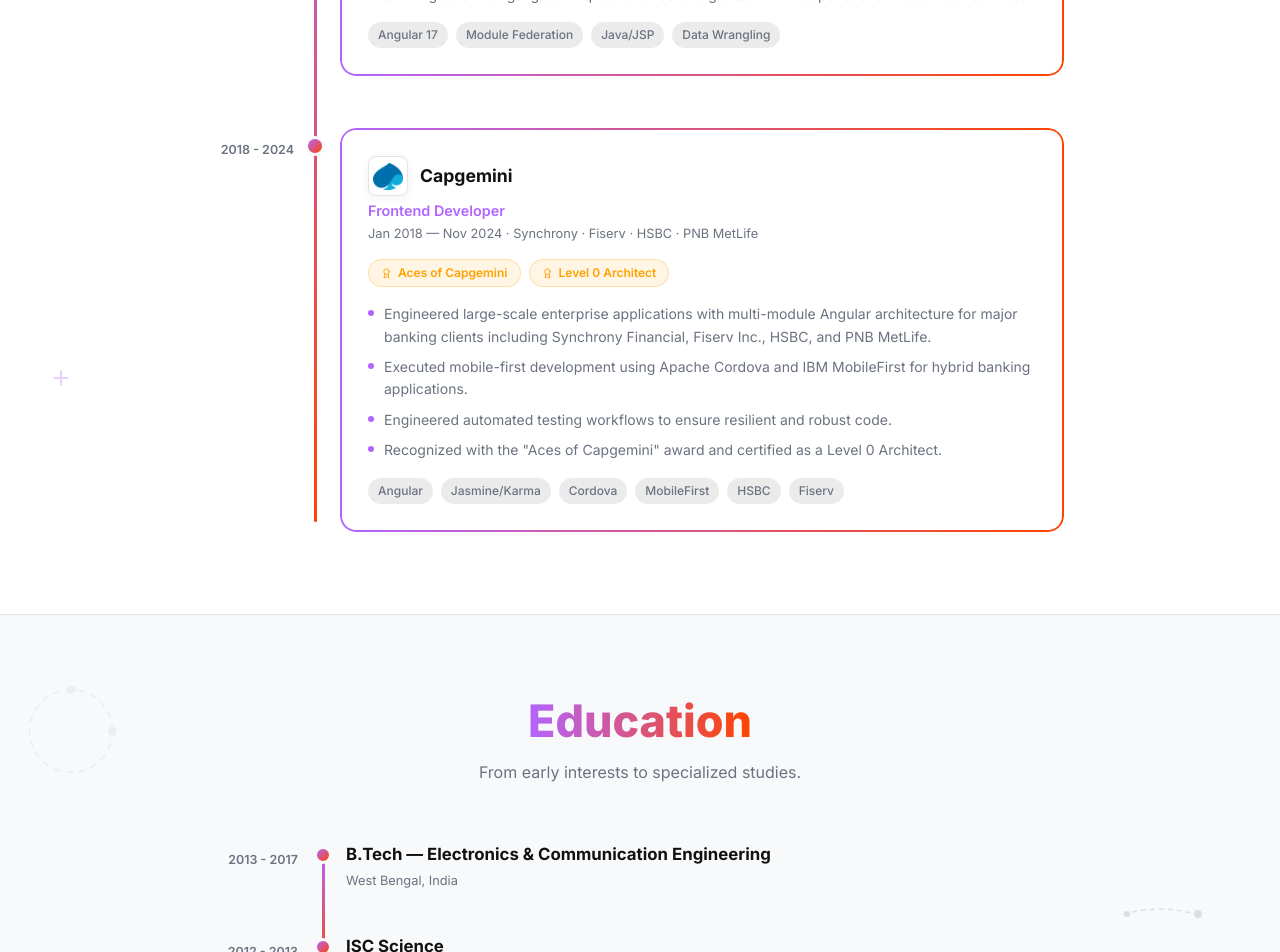
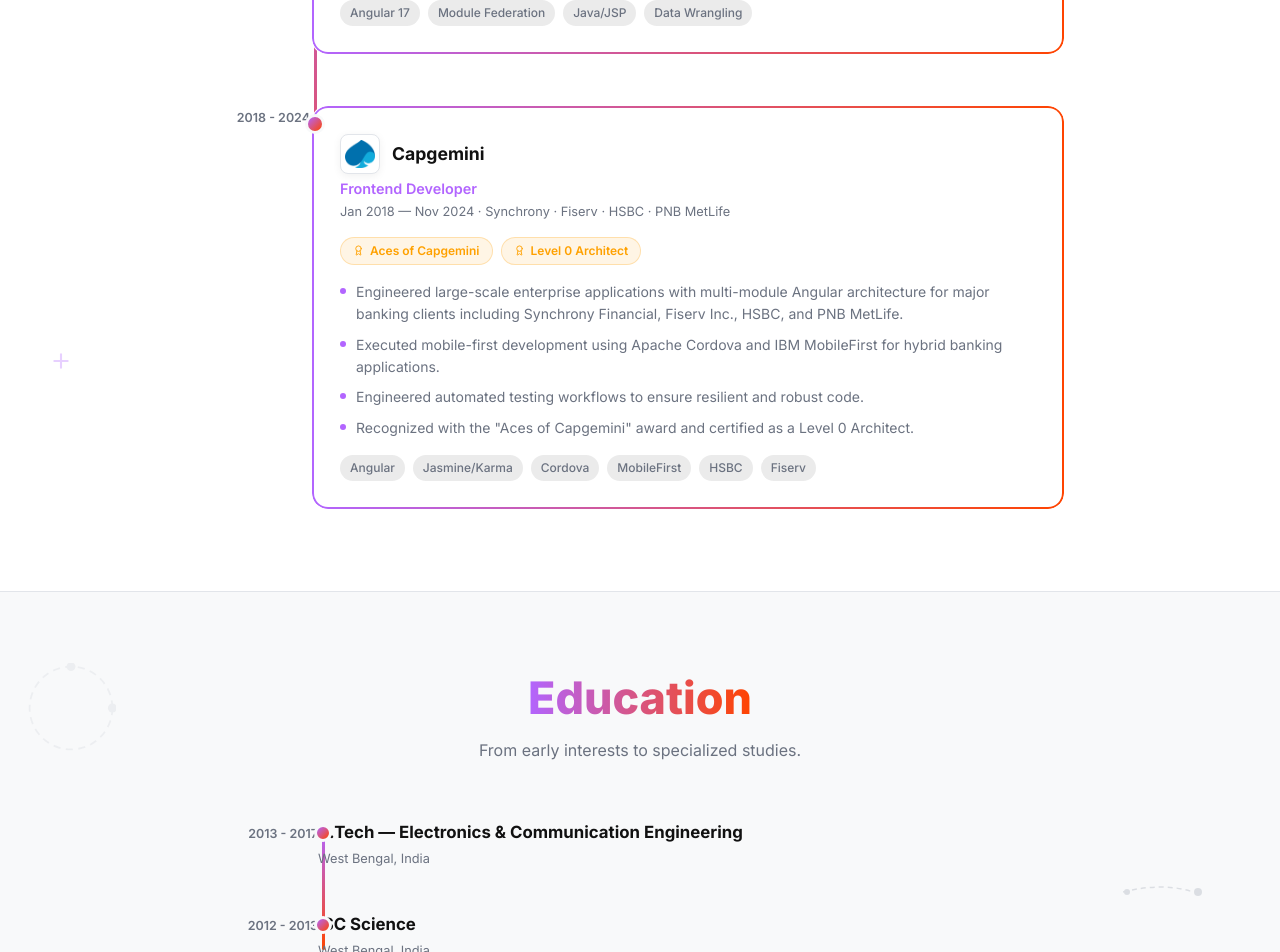
Before and after one commit to Debokti/dvoktg-portfolio, a Next.js app: page / in a window 1280 px wide. Shown: the part 1840-2792 px from the top of the page. Built offline with nearby package versions, Linux system fonts and the light colour scheme.

Commit message:
fix: refactored hero, experience, and education sections to stack correctly on mobile devices

```diff
--- a/src/components/EducationSection.tsx
+++ b/src/components/EducationSection.tsx
@@ -81,30 +81,17 @@
         <div style={{ position: 'relative', marginBottom: '60px' }}>
           {/* Vertical line */}
           <div
+            className="absolute left-[20px] md:left-[108px] top-[10px] bottom-[10px] w-[3px] rounded-sm"
             style={{
-              position: 'absolute',
-              left: '108px',
-              top: '10px',
-              bottom: '10px',
-              width: '3px',
               background: 'linear-gradient(180deg, #b265ff, #ff4400)',
-              borderRadius: '2px',
             }}
           />
 
           <div style={{ display: 'flex', flexDirection: 'column', gap: '44px' }}>
             {education.map((edu, idx) => (
-              <div key={idx} style={{ display: 'flex', gap: '0', position: 'relative' }}>
+              <div key={idx} className="flex flex-col md:flex-row gap-0 items-start relative">
                 {/* Year */}
-                <div
-                  style={{
-                    width: '104px',
-                    textAlign: 'right',
-                    paddingRight: '20px',
-                    paddingTop: '4px',
-                    flexShrink: 0,
-                  }}
-                >
+                <div className="md:w-[104px] text-left md:text-right pl-[44px] md:pl-0 md:pr-[20px] pt-0 md:pt-[4px] shrink-0 mb-1 md:mb-0">
                   <span style={{ fontSize: '0.78rem', fontWeight: 600, color: 'var(--text-muted)', lineHeight: 1.4 }}>
                     {edu.year}
                   </span>
@@ -112,21 +99,14 @@
 
                 {/* Dot */}
                 <div
+                  className="absolute left-[12.5px] md:left-[100px] top-[2px] md:top-[4px] w-[18px] h-[18px] rounded-full border-[3px] border-[var(--bg)] z-10 shrink-0"
                   style={{
-                    position: 'absolute',
-                    left: '100px',
-                    top: '4px',
-                    width: '18px',
-                    height: '18px',
-                    borderRadius: '50%',
                     background: 'linear-gradient(135deg, #b265ff, #ff4400)',
-                    border: '3px solid var(--bg)',
-                    zIndex: 1,
                   }}
                 />
 
                 {/* Content */}
-                <div style={{ paddingLeft: '28px', flex: 1 }}>
+                <div className="pl-[44px] md:pl-[28px] flex-1 w-full">
                   <h3 style={{ fontSize: '1.05rem', fontWeight: 700, color: 'var(--text)', marginBottom: '4px' }}>
                     {edu.degree}
                   </h3>
--- a/src/components/ExperienceSection.tsx
+++ b/src/components/ExperienceSection.tsx
@@ -78,30 +78,17 @@
         <div style={{ position: 'relative' }}>
           {/* Vertical gradient line */}
           <div
+            className="absolute left-[20px] md:left-[100px] top-[12px] bottom-[12px] w-[3px] rounded-sm"
             style={{
-              position: 'absolute',
-              left: '100px',
-              top: '12px',
-              bottom: '12px',
-              width: '3px',
               background: 'linear-gradient(180deg, #b265ff, #ff4400)',
-              borderRadius: '2px',
             }}
           />
 
           <div style={{ display: 'flex', flexDirection: 'column', gap: '48px' }}>
             {experiences.map((exp, idx) => (
-              <div key={exp.id} style={{ display: 'flex', gap: '0', alignItems: 'flex-start', position: 'relative' }}>
+              <div key={exp.id} className="flex flex-col md:flex-row gap-0 items-start relative">
                 {/* Year label */}
-                <div
-                  style={{
-                    width: '96px',
-                    textAlign: 'right',
-                    paddingRight: '16px',
-                    paddingTop: '10px',
-                    flexShrink: 0,
-                  }}
-                >
+                <div className="md:w-[96px] text-left md:text-right pl-[44px] md:pl-0 md:pr-[16px] pt-0 md:pt-[10px] shrink-0 mb-2 md:mb-0">
                   <span
                     style={{
                       fontSize: '0.78rem',
@@ -116,22 +103,14 @@
 
                 {/* Dot on timeline */}
                 <div
+                  className="absolute left-[11.5px] md:left-[91px] top-[2px] md:top-[10px] w-[20px] h-[20px] rounded-full border-[3px] border-[var(--bg)] z-10 shrink-0"
                   style={{
-                    position: 'absolute',
-                    left: '91px',
-                    top: '10px',
-                    width: '20px',
-                    height: '20px',
-                    borderRadius: '50%',
                     background: exp.current ? '#10b981' : `linear-gradient(135deg, #b265ff, #ff4400)`,
-                    border: '3px solid var(--bg)',
-                    zIndex: 1,
-                    flexShrink: 0,
                   }}
                 />
 
                 {/* Content */}
-                <div style={{ paddingLeft: '28px', flex: 1 }}>
+                <div className="pl-[44px] md:pl-[28px] flex-1 w-full">
                   <div className="exp-card">
                     {/* Header */}
                     <div style={{ display: 'flex', alignItems: 'flex-start', justifyContent: 'space-between', gap: '16px', marginBottom: '16px', flexWrap: 'wrap' }}>
--- a/src/components/HeroSection.tsx
+++ b/src/components/HeroSection.tsx
@@ -75,19 +75,12 @@
         </p>
 
         {/* Three-column layout */}
-        <div
-          style={{
-            display: 'grid',
-            gridTemplateColumns: '1fr auto 1fr',
-            gap: '32px',
-            alignItems: 'center',
-          }}
-        >
+        <div className="flex flex-col md:grid md:grid-cols-[1fr_auto_1fr] gap-12 md:gap-8 items-center">
           {/* Left: Location + Quote */}
-          <div style={{ display: 'flex', flexDirection: 'column', gap: '32px', alignItems: 'flex-end' }}>
+          <div className="flex flex-col gap-6 md:gap-8 items-center md:items-end order-2 md:order-1 text-center md:text-right">
             {/* Location */}
-            <div style={{ textAlign: 'right' }}>
-              <div style={{ display: 'flex', alignItems: 'center', gap: '8px', justifyContent: 'flex-end', marginBottom: '4px' }}>
+            <div>
+              <div className="flex items-center gap-2 justify-center md:justify-end mb-1">
                 <StarIcon size={20} color="#b265ff" />
                 <span style={{ fontWeight: 700, fontSize: '1.15rem', color: 'var(--text)' }}>
                   Kolkata, India
@@ -97,7 +90,7 @@
             </div>
 
             {/* Quote */}
-            <div style={{ maxWidth: '240px', textAlign: 'right' }}>
+            <div className="max-w-[240px]">
               <div style={{ fontSize: '2rem', color: 'var(--text-muted)', lineHeight: 0.5, marginBottom: '8px' }}>&ldquo;&rdquo;</div>
               <p style={{ fontSize: '1rem', lineHeight: 1.65, color: 'var(--text)', fontWeight: 400 }}>
                 Bridging{' '}
@@ -116,7 +109,7 @@
           </div>
 
           {/* Center: Profile Photo */}
-          <div style={{ display: 'flex', flexDirection: 'column', alignItems: 'center', position: 'relative' }}>
+          <div className="flex flex-col items-center relative order-1 md:order-2">
             {/* Decorative stars */}
             <div className="deco float" style={{ top: '-12px', left: '-20px' }}>
               <StarIcon size={22} color="#b265ff" />
@@ -177,9 +170,9 @@
           </div>
 
           {/* Right: Experience stats + tagline */}
-          <div style={{ display: 'flex', flexDirection: 'column', gap: '24px', alignItems: 'flex-start' }}>
+          <div className="flex flex-col gap-6 items-center md:items-start order-3 text-center md:text-left">
             {/* Stats */}
-            <div style={{ display: 'flex', flexDirection: 'column', gap: '16px' }}>
+            <div className="flex flex-col gap-4">
               {[
                 { value: '7.5+', label: 'Years Experience' },
                 { value: '5+', label: 'Banking Clients' },
--- a/src/components/ToolboxSection.tsx
+++ b/src/components/ToolboxSection.tsx
@@ -155,19 +155,19 @@
       style={{ background: 'var(--bg)', borderTop: '1px solid var(--border)', position: 'relative', overflow: 'hidden' }}
     >
       {/* Decorative floating shapes */}
-      <div className="deco float-slow" style={{ left: '3%', top: '30%', opacity: 0.7 }}>
+      <div className="deco float-slow hidden md:block" style={{ left: '3%', top: '30%', opacity: 0.7 }}>
         <DonutShape />
       </div>
-      <div className="deco float" style={{ right: '5%', top: '20%' }}>
+      <div className="deco float hidden md:block" style={{ right: '5%', top: '20%' }}>
         <SunBurst color="#ffa100" size={52} />
       </div>
-      <div className="deco float-slow" style={{ left: '8%', bottom: '20%' }}>
+      <div className="deco float-slow hidden md:block" style={{ left: '8%', bottom: '20%' }}>
         <SunBurst color="#66c2e0" size={38} />
       </div>
-      <div className="deco float" style={{ right: '3%', bottom: '25%' }}>
+      <div className="deco float hidden md:block" style={{ right: '3%', bottom: '25%' }}>
         <PillShape />
       </div>
-      <div className="deco" style={{ right: '7%', bottom: '10%', opacity: 0.5 }}>
+      <div className="deco hidden md:block" style={{ right: '7%', bottom: '10%', opacity: 0.5 }}>
         <XMark />
       </div>
 
```
